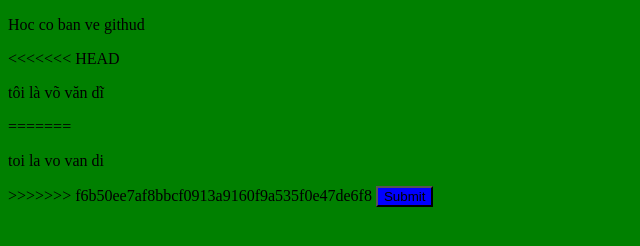
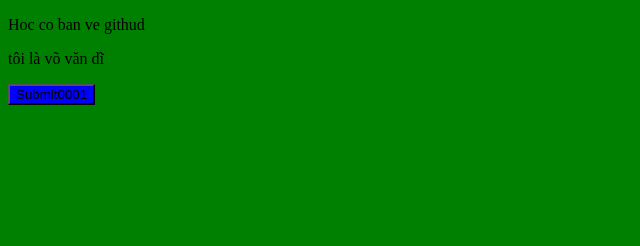
Before and after one commit to vandino1/hocgit, a plain HTML site: page index.html in a window 1280 px wide. Shown: the whole page, without its empty margins (0-640 px from the left). Drawn offline with Linux system fonts and the light colour scheme.

Commit message:
update index html file

```diff
--- a/index.html
+++ b/index.html
@@ -8,11 +8,7 @@
 </head>
 <body>
     <p>Hoc co ban ve githud</p>
-<<<<<<< HEAD
     <p>tôi là võ văn dĩ</p>
-=======
-    <p>toi la vo van di</p>
->>>>>>> f6b50ee7af8bbcf0913a9160f9a535f0e47de6f8
-    <button>Submit</button>
+    <button>Submit0001</button>
 </body>
 </html>
```
